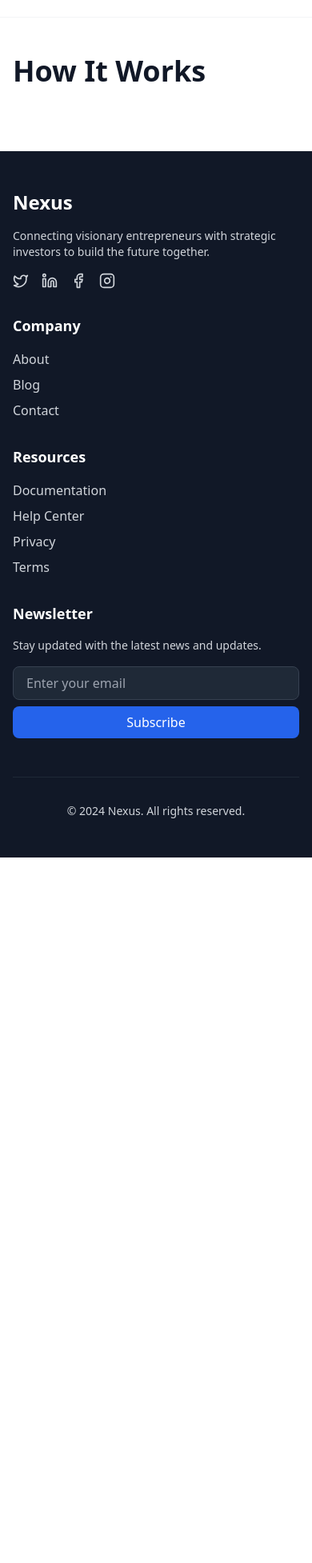
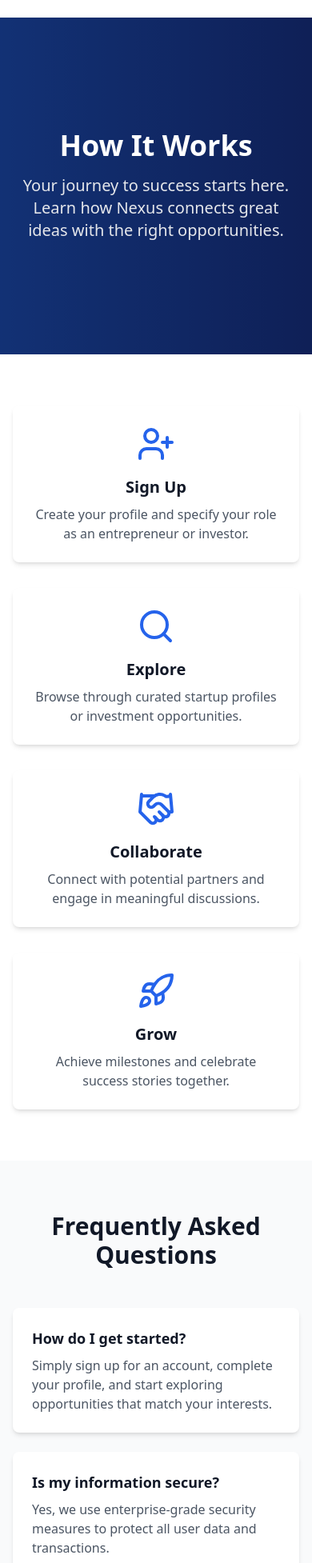
Before and after one commit to Nexus-lb/Nexus, a React (Vite) app: page /how-it-works in a window 390 px wide. Shown: the part 43-1997 px from the top of the page at 80% size. Before the commit the page ends 1115 px from the top, so only its background shows below. Built offline with nearby package versions, Linux system fonts and the light colour scheme.

Commit message:
Add responsive About & HowItWorks page

```diff
--- a/package.json
+++ b/package.json
@@ -13,6 +13,7 @@
     "lucide-react": "^0.344.0",
     "react": "^18.3.1",
     "react-dom": "^18.3.1",
+    "react-intersection-observer": "^9.14.0",
     "react-router-dom": "^6.22.3"
   },
   "devDependencies": {
--- a/src/pages/About.tsx
+++ b/src/pages/About.tsx
@@ -1,16 +1,93 @@
 import React from 'react';
+import { useInView } from 'react-intersection-observer';
+import { Users, Target, Lightbulb, TrendingUp } from 'lucide-react';
 
-const About = () => {
+export const About = () => {
+  const { ref: missionRef, inView: missionInView } = useInView({ triggerOnce: true });
+  const { ref: valuesRef, inView: valuesInView } = useInView({ triggerOnce: true });
+  const { ref: teamRef, inView: teamInView } = useInView({ triggerOnce: true });
+
+  const values = [
+    { icon: <Users className="h-8 w-8" />, title: 'Connect', description: 'Bridging Startups and Investors' },
+    { icon: <Target className="h-8 w-8" />, title: 'Transparency', description: 'Building Trust Through Data and Insights' },
+    { icon: <TrendingUp className="h-8 w-8" />, title: 'Growth', description: 'Empowering Success Stories' },
+    { icon: <Lightbulb className="h-8 w-8" />, title: 'Innovation', description: 'Fostering Creative Solutions' }
+  ];
+
   return (
     <div className="pt-16">
-      <div className="container mx-auto px-4 py-12">
-        <h1 className="text-4xl font-bold text-gray-900 mb-8">About Nexus</h1>
-        <div className="prose max-w-none">
-          <p className="text-lg text-gray-600 mb-6">
-            Nexus is a revolutionary platform connecting visionary entrepreneurs with strategic investors.
-            Our mission is to democratize access to funding and support for innovative startups.
+      {/* Hero Section */}
+      <div className="relative h-[60vh] bg-gradient-to-r from-blue-600 to-blue-800 dark:from-blue-900 dark:to-gray-900">
+        <div className="absolute inset-0 bg-black opacity-50"></div>
+        <div className="relative h-full flex items-center justify-center text-center px-4">
+          <div>
+            <h1 className="text-4xl md:text-6xl font-bold text-white mb-4">Who We Are</h1>
+            <p className="text-xl text-gray-200 max-w-2xl mx-auto">
+              Empowering the next generation of entrepreneurs and investors through meaningful connections and innovative solutions.
+            </p>
+          </div>
+        </div>
+      </div>
+
+      {/* Mission Section */}
+      <div
+        ref={missionRef}
+        className={`py-16 px-4 md:px-8 max-w-7xl mx-auto grid md:grid-cols-2 gap-12 items-center transition-all duration-1000 ${
+          missionInView ? 'opacity-100 translate-y-0' : 'opacity-0 translate-y-10'
+        }`}
+      >
+        <div className="space-y-6">
+          <h2 className="text-3xl font-bold text-gray-900 dark:text-white">Our Mission</h2>
+          <p className="text-gray-600 dark:text-gray-300">
+            At Nexus, we believe in the power of connection. Our mission is to create a seamless bridge between visionary entrepreneurs and strategic investors, fostering an ecosystem where groundbreaking ideas meet the resources they need to thrive.
           </p>
-          {/* Add more content as needed */}
+          <div className="h-1 w-20 bg-blue-600"></div>
+        </div>
+        <div className="relative">
+          <div className="aspect-w-16 aspect-h-9 rounded-lg overflow-hidden">
+            <img
+              src="https://images.unsplash.com/photo-1522071820081-009f0129c71c?auto=format&fit=crop&w=800"
+              alt="Team collaboration"
+              className="object-cover w-full h-full rounded-lg"
+            />
+          </div>
+        </div>
+      </div>
+
+      {/* Values Section */}
+      <div
+        ref={valuesRef}
+        className={`py-16 bg-gray-50 dark:bg-gray-800 transition-all duration-1000 ${
+          valuesInView ? 'opacity-100 translate-y-0' : 'opacity-0 translate-y-10'
+        }`}
+      >
+        <div className="max-w-7xl mx-auto px-4 md:px-8">
+          <h2 className="text-3xl font-bold text-center text-gray-900 dark:text-white mb-12">Our Values</h2>
+          <div className="grid md:grid-cols-2 lg:grid-cols-4 gap-8">
+            {values.map((value, index) => (
+              <div
+                key={index}
+                className="p-6 bg-white dark:bg-gray-700 rounded-lg shadow-md text-center"
+              >
+                <div className="text-blue-600 dark:text-blue-400 mb-4">{value.icon}</div>
+                <h3 className="text-xl font-semibold text-gray-900 dark:text-white mb-2">{value.title}</h3>
+                <p className="text-gray-600 dark:text-gray-300">{value.description}</p>
+              </div>
+            ))}
+          </div>
+        </div>
+      </div>
+
+      {/* CTA Section */}
+      <div className="py-16 px-4 md:px-8">
+        <div className="max-w-4xl mx-auto text-center">
+          <h2 className="text-3xl font-bold text-gray-900 dark:text-white mb-6">Ready to Join Our Community?</h2>
+          <p className="text-gray-600 dark:text-gray-300 mb-8">
+            Start your journey with Nexus today and be part of the future of entrepreneurship.
+          </p>
+          <button className="bg-blue-600 text-white px-8 py-3 rounded-md hover:bg-blue-700 transition-colors text-lg font-medium">
+            Get Started Now
+          </button>
         </div>
       </div>
     </div>
--- a/src/pages/HowItWorks.tsx
+++ b/src/pages/HowItWorks.tsx
@@ -1,11 +1,129 @@
 import React from 'react';
+import { useInView } from 'react-intersection-observer';
+import { UserPlus, Search, HandshakeIcon, Rocket, ChevronRight } from 'lucide-react';
 
-const HowItWorks = () => {
+export const HowItWorks = () => {
+  const { ref: stepsRef, inView: stepsInView } = useInView({ triggerOnce: true });
+  const { ref: faqRef, inView: faqInView } = useInView({ triggerOnce: true });
+
+  const steps = [
+    {
+      icon: <UserPlus className="h-12 w-12" />,
+      title: 'Sign Up',
+      description: 'Create your profile and specify your role as an entrepreneur or investor.'
+    },
+    {
+      icon: <Search className="h-12 w-12" />,
+      title: 'Explore',
+      description: 'Browse through curated startup profiles or investment opportunities.'
+    },
+    {
+      icon: <HandshakeIcon className="h-12 w-12" />,
+      title: 'Collaborate',
+      description: 'Connect with potential partners and engage in meaningful discussions.'
+    },
+    {
+      icon: <Rocket className="h-12 w-12" />,
+      title: 'Grow',
+      description: 'Achieve milestones and celebrate success stories together.'
+    }
+  ];
+
+  const faqs = [
+    {
+      question: 'How do I get started?',
+      answer: 'Simply sign up for an account, complete your profile, and start exploring opportunities that match your interests.'
+    },
+    {
+      question: 'Is my information secure?',
+      answer: 'Yes, we use enterprise-grade security measures to protect all user data and transactions.'
+    },
+    {
+      question: 'How are startups verified?',
+      answer: 'We have a thorough verification process that includes document verification and background checks.'
+    }
+  ];
+
   return (
     <div className="pt-16">
-      <div className="container mx-auto px-4 py-12">
-        <h1 className="text-4xl font-bold text-gray-900 mb-8">How It Works</h1>
-        {/* Add how it works content */}
+      {/* Hero Section */}
+      <div className="relative h-[50vh] bg-gradient-to-r from-blue-600 to-blue-800 dark:from-blue-900 dark:to-gray-900">
+        <div className="absolute inset-0 bg-black opacity-50"></div>
+        <div className="relative h-full flex items-center justify-center text-center px-4">
+          <div>
+            <h1 className="text-4xl md:text-6xl font-bold text-white mb-4">How It Works</h1>
+            <p className="text-xl text-gray-200 max-w-2xl mx-auto">
+              Your journey to success starts here. Learn how Nexus connects great ideas with the right opportunities.
+            </p>
+          </div>
+        </div>
+      </div>
+
+      {/* Steps Section */}
+      <div
+        ref={stepsRef}
+        className={`py-16 px-4 md:px-8 max-w-7xl mx-auto transition-all duration-1000 ${
+          stepsInView ? 'opacity-100 translate-y-0' : 'opacity-0 translate-y-10'
+        }`}
+      >
+        <div className="grid md:grid-cols-2 lg:grid-cols-4 gap-8">
+          {steps.map((step, index) => (
+            <div key={index} className="relative">
+              <div className="flex flex-col items-center text-center p-6 bg-white dark:bg-gray-800 rounded-lg shadow-md">
+                <div className="text-blue-600 dark:text-blue-400 mb-4">{step.icon}</div>
+                <h3 className="text-xl font-semibold text-gray-900 dark:text-white mb-2">{step.title}</h3>
+                <p className="text-gray-600 dark:text-gray-300">{step.description}</p>
+              </div>
+              {index < steps.length - 1 && (
+                <div className="hidden lg:block absolute top-1/2 -right-4 transform -translate-y-1/2">
+                  <ChevronRight className="h-8 w-8 text-blue-600 dark:text-blue-400" />
+                </div>
+              )}
+            </div>
+          ))}
+        </div>
+      </div>
+
+      {/* FAQ Section */}
+      <div
+        ref={faqRef}
+        className={`py-16 px-4 md:px-8 bg-gray-50 dark:bg-gray-800 transition-all duration-1000 ${
+          faqInView ? 'opacity-100 translate-y-0' : 'opacity-0 translate-y-10'
+        }`}
+      >
+        <div className="max-w-3xl mx-auto">
+          <h2 className="text-3xl font-bold text-center text-gray-900 dark:text-white mb-12">
+            Frequently Asked Questions
+          </h2>
+          <div className="space-y-6">
+            {faqs.map((faq, index) => (
+              <div
+                key={index}
+                className="bg-white dark:bg-gray-700 rounded-lg shadow-md p-6"
+              >
+                <h3 className="text-lg font-semibold text-gray-900 dark:text-white mb-2">
+                  {faq.question}
+                </h3>
+                <p className="text-gray-600 dark:text-gray-300">{faq.answer}</p>
+              </div>
+            ))}
+          </div>
+        </div>
+      </div>
+
+      {/* CTA Section */}
+      <div className="py-16 px-4 md:px-8 text-center">
+        <div className="max-w-4xl mx-auto">
+          <h2 className="text-3xl font-bold text-gray-900 dark:text-white mb-6">
+            Ready to Get Started?
+          </h2>
+          <p className="text-gray-600 dark:text-gray-300 mb-8">
+            Join Nexus today and become part of a thriving community of entrepreneurs and investors.
+          </p>
+          <button className="bg-blue-600 text-white px-8 py-3 rounded-md hover:bg-blue-700 transition-colors text-lg font-medium">
+            Start Your Journey
+          </button>
+        </div>
       </div>
     </div>
   );
```
Also changed, not shown: 1 other file (tests, documents, lock files or other folders).
